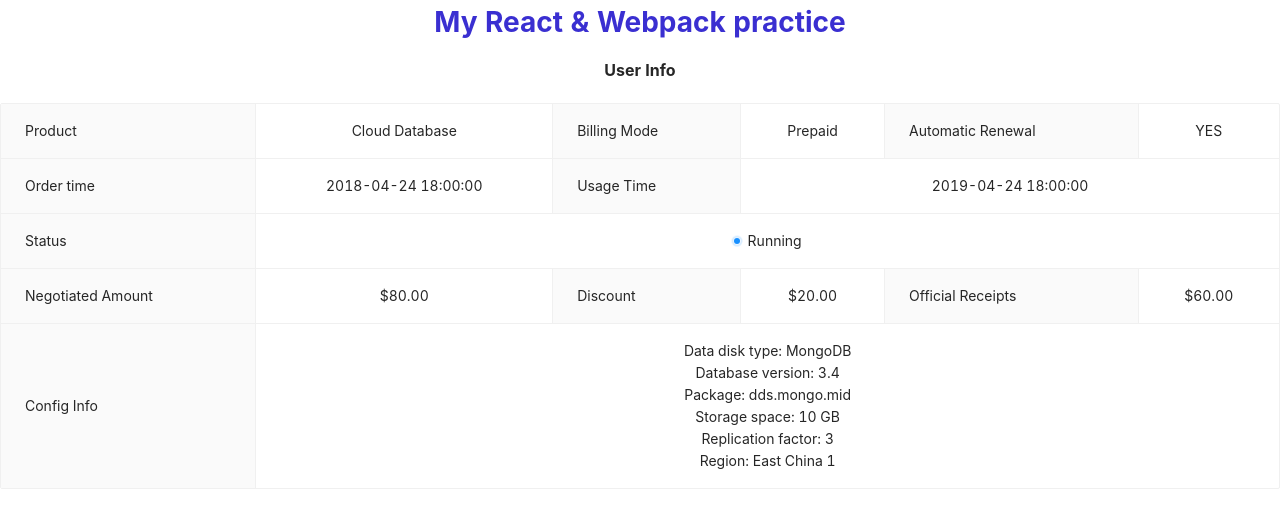
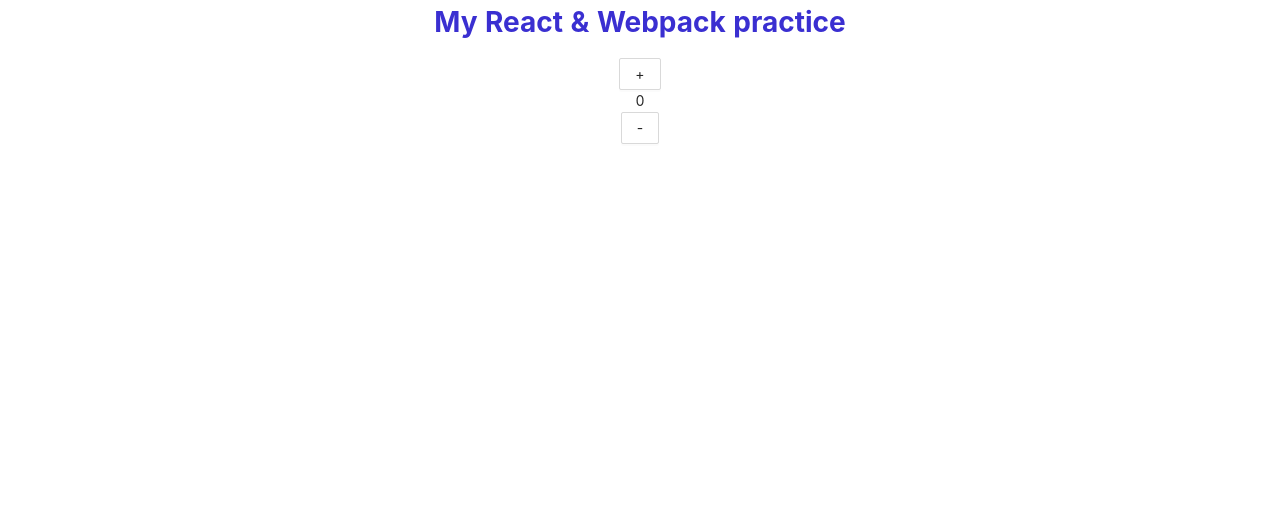
Before and after one commit to Dbugluv/My_Webpack_prac, a React app: page / in a window 1280 px wide. Shown: the top 528 px of the page. Built offline with nearby package versions, Linux system fonts and the light colour scheme.

Commit message:
无意义的redux | 练手

```diff
--- a/package.json
+++ b/package.json
@@ -34,6 +34,8 @@
     "antd": "^4.11.2",
     "clean-webpack-plugin": "^3.0.0",
     "react": "^17.0.1",
-    "react-dom": "^17.0.1"
+    "react-dom": "^17.0.1",
+    "react-redux": "^7.2.2",
+    "redux": "^4.0.5"
   }
 }
--- /dev/null
+++ b/src/actions/counter.js
@@ -0,0 +1,14 @@
+export function INCREMENT(data) {
+  // console.log('action-data', data)
+  return {
+    type: 'INCREMENT',
+    data
+  }
+}
+
+export function DECREMENT(data) {
+  return {
+    type: 'DECREMENT',
+    data
+  }
+}
--- a/src/index.js
+++ b/src/index.js
@@ -2,8 +2,16 @@ import App from './views/App'
 import React from 'react'
 import ReactDOM from 'react-dom'
 import 'antd/dist/antd.css'; // 2021/2/2 Q：还有其他方式引入吗？
+import { createStore } from 'redux';
+import { Provider } from 'react-redux'
+import counter from './reducers/counter'
+const store = createStore(counter)
 
-ReactDOM.render( <App /> , document.getElementById("app"))
+ReactDOM.render(
+  <Provider store={store}>
+    <App />
+  </Provider>,
+  document.getElementById("app"))
 
 // 2021/2/2 Q：React 下如何热更新模块？
 // if (module.hot) {
--- /dev/null
+++ b/src/reducers/counter.js
@@ -0,0 +1,18 @@
+const initialState = {
+  count: 0
+}
+
+export default function Counter(state = initialState, action) {
+  console.log("action", action, 'state', state)
+  let newState = state;
+  switch(action.type) {
+    case 'INCREMENT':
+      newState = {count: state.count +1};
+      return {...state, ...newState}
+    case 'DECREMENT':
+      newState = {count: state.count -1};
+      return {...state, ...newState}
+    default:
+      return state
+  }
+}
--- a/src/views/App.js
+++ b/src/views/App.js
@@ -1,40 +1,44 @@
 import React, { Component } from 'react'
-import { Descriptions, Badge } from 'antd';
+import Counter from './Counter'
 import './app.scss'
-export default class App extends Component {
+import * as counterActions from '../actions/counter'
+import { connect } from 'react-redux'
+import { bindActionCreators } from 'redux'
+// export default
+class App extends Component {
+
+  constructor(props) {
+    super(props)
+  }
+
   render () {
+    const {count} = this.props.stores
     return (
       <div className="app">
         <h1 className="hello"> My React & Webpack practice</h1>
-        <Descriptions title="User Info" bordered>
-          <Descriptions.Item label="Product">Cloud Database</Descriptions.Item>
-          <Descriptions.Item label="Billing Mode">Prepaid</Descriptions.Item>
-          <Descriptions.Item label="Automatic Renewal">YES</Descriptions.Item>
-          <Descriptions.Item label="Order time">2018-04-24 18:00:00</Descriptions.Item>
-          <Descriptions.Item label="Usage Time" span={2}>
-            2019-04-24 18:00:00
-          </Descriptions.Item>
-          <Descriptions.Item label="Status" span={3}>
-            <Badge status="processing" text="Running" />
-          </Descriptions.Item>
-          <Descriptions.Item label="Negotiated Amount">$80.00</Descriptions.Item>
-          <Descriptions.Item label="Discount">$20.00</Descriptions.Item>
-          <Descriptions.Item label="Official Receipts">$60.00</Descriptions.Item>
-          <Descriptions.Item label="Config Info">
-            Data disk type: MongoDB
-            <br />
-            Database version: 3.4
-            <br />
-            Package: dds.mongo.mid
-            <br />
-            Storage space: 10 GB
-            <br />
-            Replication factor: 3
-            <br />
-            Region: East China 1<br />
-          </Descriptions.Item>
-        </Descriptions>
+        <Counter
+          count={count}
+          onIncrement={ () => this.props.counterActions.INCREMENT(count)}
+          onDecrement={ () => this.props.counterActions.DECREMENT(count)}
+          />
       </div>
     )
   }
 }
+
+function mapStateToProps(state) {
+  return {
+      stores: state
+  };
+}
+
+function mapDispatchToProps(dispatch) {
+  return {
+      counterActions: bindActionCreators(counterActions, dispatch),
+  };
+}
+
+export default connect(
+  mapStateToProps,
+  mapDispatchToProps
+)(App)
--- /dev/null
+++ b/src/views/Counter.js
@@ -0,0 +1,46 @@
+import React, { Component } from 'react'
+import { Button } from 'antd';
+import * as counterActions from '../actions/counter'
+import { connect } from 'react-redux'
+import { bindActionCreators } from 'redux'
+
+class Counter extends Component {
+  constructor (props) {
+    super(props);
+    this.state = {
+      count: 0
+    }
+  }
+
+
+  render () {
+    const { count } = this.props.stores
+
+    return (
+      <div className="counter">
+        <Button onClick={() => this.props.onIncrement(count)}>+</Button>
+        <div>
+          { count }
+        </div>
+        <Button onClick={() => this.props.onDecrement(count)}>-</Button>
+      </div>
+    );
+  }
+}
+
+function mapStateToProps(state) {
+  return {
+      stores: state
+  };
+}
+
+function mapDispatchToProps(dispatch) {
+  return {
+    counterActions: bindActionCreators(counterActions, dispatch),
+  };
+}
+
+export default connect(
+  mapStateToProps,
+  mapDispatchToProps
+)(Counter)
```
Also changed, not shown: 1 other file (tests, documents, lock files or other folders).
